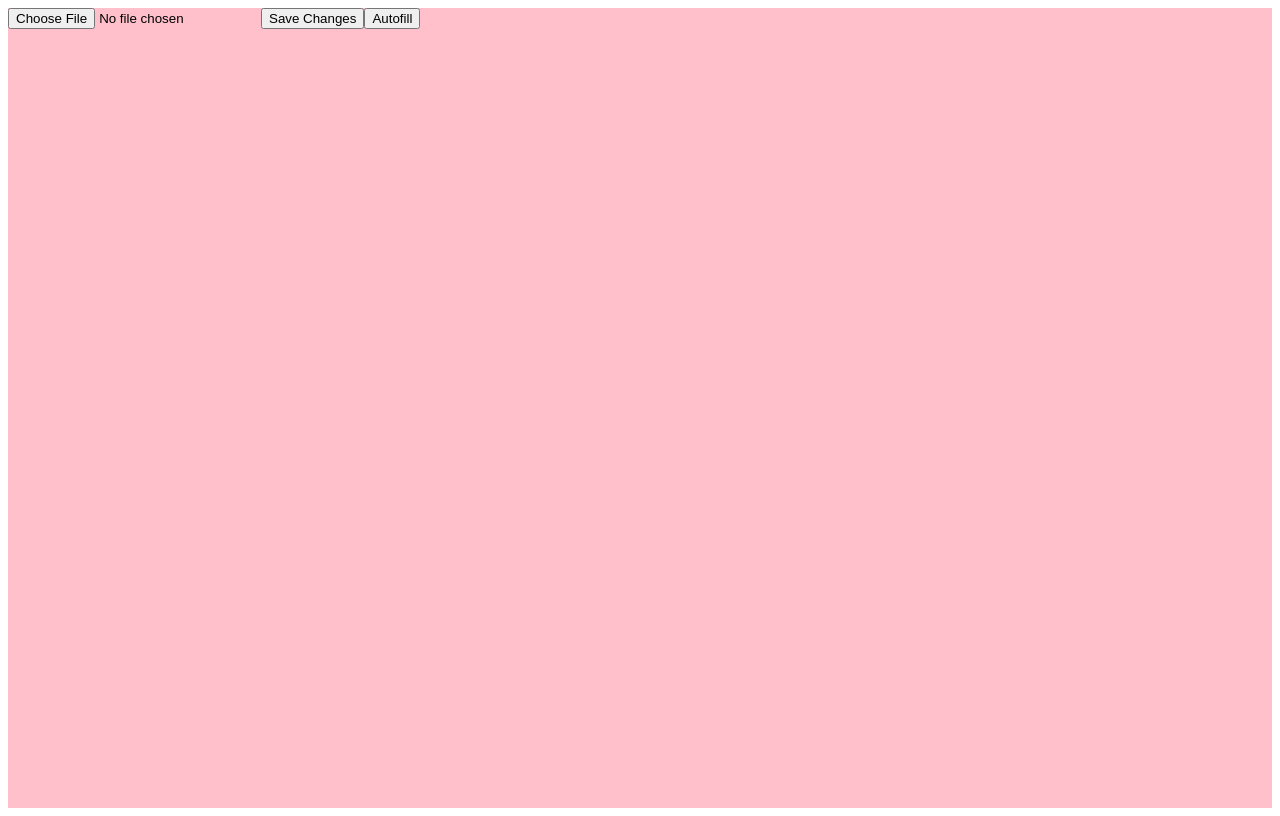
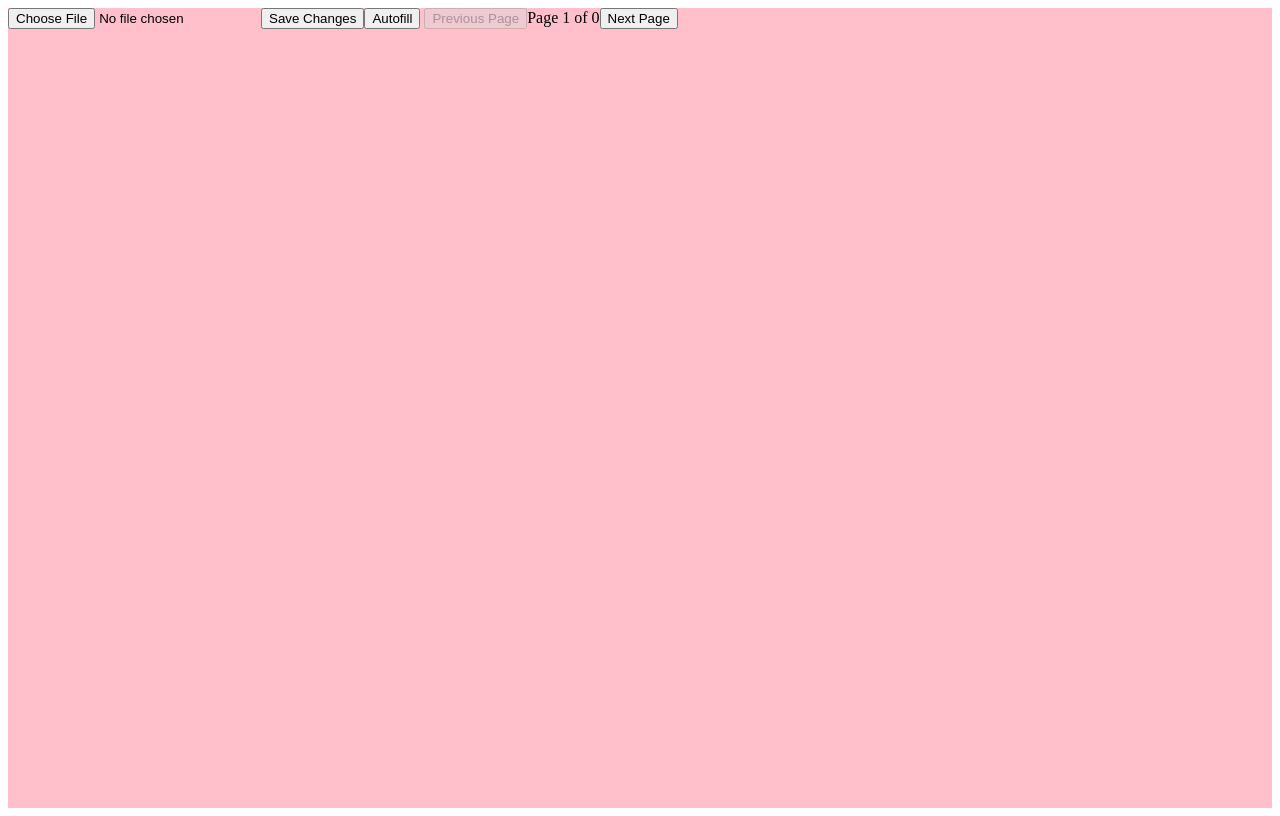
Before and after one commit to MaymoonaAlBoloshi/pdf-form-field-id-finder, a React (Vite) app: page / in a window 1280 px wide. Built offline with nearby package versions, Linux system fonts and the light colour scheme.

Commit message:
change page works

```diff
--- a/src/App.tsx
+++ b/src/App.tsx
@@ -3,6 +3,9 @@ import { PDFDocument, PDFHexString } from "pdf-lib";
 
 function App() {
   const [pdf, setPdf] = useState<ArrayBuffer | null>(null);
+  const [currentPage, setCurrentPage] = useState(1);
+  const [totalPages, setTotalPages] = useState(0);
+
   const containerRef = useRef(null);
   const inputRefs = useRef({});
   const scale = 1.5;
@@ -29,6 +32,18 @@ function App() {
     "F[0].#subform[1].RadioButtonList[1]": "0", // Selecting option value "0" for the second group
     "F[0].#subform[1].RadioButtonList[2]": "1", // Selecting option value "1" for the third group
     "F[0].#subform[1].RadioButtonList[3]": "0", // Selecting option value "0" for the fourth group
+  };
+
+  const goToNextPage = () => {
+    if (currentPage < totalPages) {
+      setCurrentPage(currentPage + 1);
+    }
+  };
+
+  const goToPreviousPage = () => {
+    if (currentPage > 1) {
+      setCurrentPage(currentPage - 1);
+    }
   };
 
   const handleAutofill = () => {
@@ -78,22 +93,23 @@ function App() {
           "https://cdnjs.cloudflare.com/ajax/libs/pdf.js/2.10.377/pdf.worker.min.js";
 
         if (pdf) {
-          if (containerRef.current) {
-            containerRef.current.innerHTML = "";
-          }
-
           const loadingTask = window.pdfjsLib.getDocument({ data: pdf });
           loadingTask.promise.then((pdfDocument) => {
-            pdfDocument.getPage(1).then((page) => {
+            setTotalPages(pdfDocument.numPages); // Set the total number of pages
+
+            pdfDocument.getPage(currentPage).then((page) => {
+              // Clear previous inputs and canvas
+              if (containerRef.current) {
+                containerRef.current.innerHTML = "";
+                inputRefs.current = {}; // Clear previous input references
+              }
+
               const viewport = page.getViewport({ scale: scale });
               const canvas = document.createElement("canvas");
               const context = canvas.getContext("2d");
               canvas.height = viewport.height;
               canvas.width = viewport.width;
-
-              if (containerRef.current) {
-                containerRef.current.appendChild(canvas);
-              }
+              containerRef.current.appendChild(canvas);
 
               const renderContext = {
                 canvasContext: context,
@@ -114,8 +130,9 @@ function App() {
                       if (annotation.checkBox) {
                         input = document.createElement("input");
                         input.type = "checkbox";
-                        input.checked = !(annotation.fieldValue === "Off" ||
-                          annotation.fieldValue === "0");
+                        input.checked =
+                          !(annotation.fieldValue === "Off" ||
+                            annotation.fieldValue === "0");
                       } else {
                         input = document.createElement("input");
                         input.type = "radio";
@@ -137,19 +154,19 @@ function App() {
                       (annotation.rect[3] - annotation.rect[1]) * scale + "px";
                     containerRef.current.appendChild(input);
                     inputRefs.current[annotation.fieldName] = input;
+
+                    // Register event listeners for changes
                     const logChange = (event) => {
                       console.log(
                         `Field changed: ${annotation.fieldName}, New Value: ${event.target.value}, Checked: ${event.target.checked}`,
                       );
                     };
-
-                    // Register the event listener based on input type
                     if (input.type === "text") {
-                      input.addEventListener("input", logChange); // For text inputs
+                      input.addEventListener("input", logChange);
                     } else if (
                       input.type === "checkbox" || input.type === "radio"
                     ) {
-                      input.addEventListener("change", logChange); // For checkboxes and radio buttons
+                      input.addEventListener("change", logChange);
                     }
                   }
                 });
@@ -161,7 +178,7 @@ function App() {
     }, 100);
 
     return () => clearInterval(waitForPdfjs);
-  }, [pdf]);
+  }, [pdf, currentPage]); // Depend on pdf and currentPage
 
   const handleFileChange = (event: React.ChangeEvent<HTMLInputElement>) => {
     const file = event.target.files ? event.target.files[0] : null;
@@ -252,6 +269,14 @@ function App() {
       <button onClick={updatePdf}>Save Changes</button>
 
       <button onClick={handleAutofill}>Autofill</button> {/* Autofill Button */}
+
+      <button onClick={goToPreviousPage} disabled={currentPage === 1}>
+        Previous Page
+      </button>
+      <span>Page {currentPage} of {totalPages}</span>
+      <button onClick={goToNextPage} disabled={currentPage === totalPages}>
+        Next Page
+      </button>
     </div>
   );
 }
```
